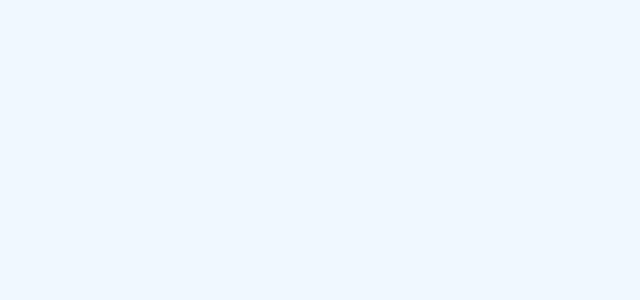
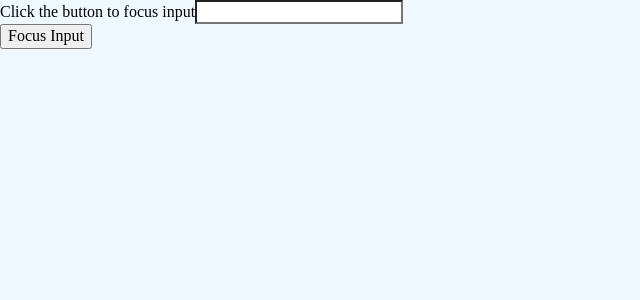
Before and after one commit to maoyln/myReactProjectTemplate, a React (Create React App) app: page /forwardRefDemo in a window 1280 px wide. Before the commit this address had no page. Shown: the top 300 px of the page, without its empty margins (0-640 px from the left). Built offline with nearby package versions, Linux system fonts and the light colour scheme; the HTML template or start-up script is replaced by a standard one.

Commit message:
forwardReft的实际应用说明

```diff
--- /dev/null
+++ b/src/pages/ForwardRefDemo.tsx
@@ -0,0 +1,45 @@
+import React, { useRef, useImperativeHandle, forwardRef } from 'react';
+
+interface InputWithFocusButtonProps {
+  label: string;
+}
+
+// 定义组件并使用 forwardRef 将 ref 转发
+const InputWithFocusButton = forwardRef<HTMLInputElement, InputWithFocusButtonProps>(
+  ({ label }, ref) => {
+    const inputRef = useRef<HTMLInputElement>(null);
+
+    // 使用 useImperativeHandle 将内部的 inputRef 暴露给父组件
+    useImperativeHandle(ref, (): any => ({
+      focus: () => {
+        inputRef.current?.focus();
+      },
+    }));
+
+    return (
+      <div>
+        <label>{label}</label>
+        <input ref={inputRef} type="text" />
+      </div>
+    );
+  }
+);
+
+
+// 父组件使用 forwardRef 传递 ref
+const ParentComponent: React.FC = () => {
+  const inputRef = useRef<HTMLInputElement>(null);
+
+  const handleFocusClick = () => {
+    inputRef.current?.focus();
+  };
+
+  return (
+    <div>
+      <InputWithFocusButton ref={inputRef} label="Click the button to focus input" />
+      <button onClick={handleFocusClick}>Focus Input</button>
+    </div>
+  );
+};
+
+export default ParentComponent;
--- a/src/routes.tsx
+++ b/src/routes.tsx
@@ -13,6 +13,7 @@ import UseMemoDemo from './pages/UseMemoDemo';
 import UseCallbackDemo from './pages/UseCallbackDemo';
 import UseMemoAndCallback from './pages/UseMemoAndCallback';
 import ContextMain from './pages/ContextDemo/ContextMain'
+import ForwardRefDemo from './pages/ForwardRefDemo'
 
 // 懒加载
 const Dashboard = React.lazy(() => import('./pages/Dashboard'));
@@ -37,6 +38,7 @@ const AppRoutes = () => (
       <Route path="/useCallbackDemo" element={<UseCallbackDemo />} />
       <Route path="/useMemoAndCallback" element={<UseMemoAndCallback />} />
       <Route path='/contextDemo' element={<ContextMain />}></Route>
+      <Route path='/forwardRefDemo' element={<ForwardRefDemo />}></Route>
     </Routes>
   </Router>
 );
```
